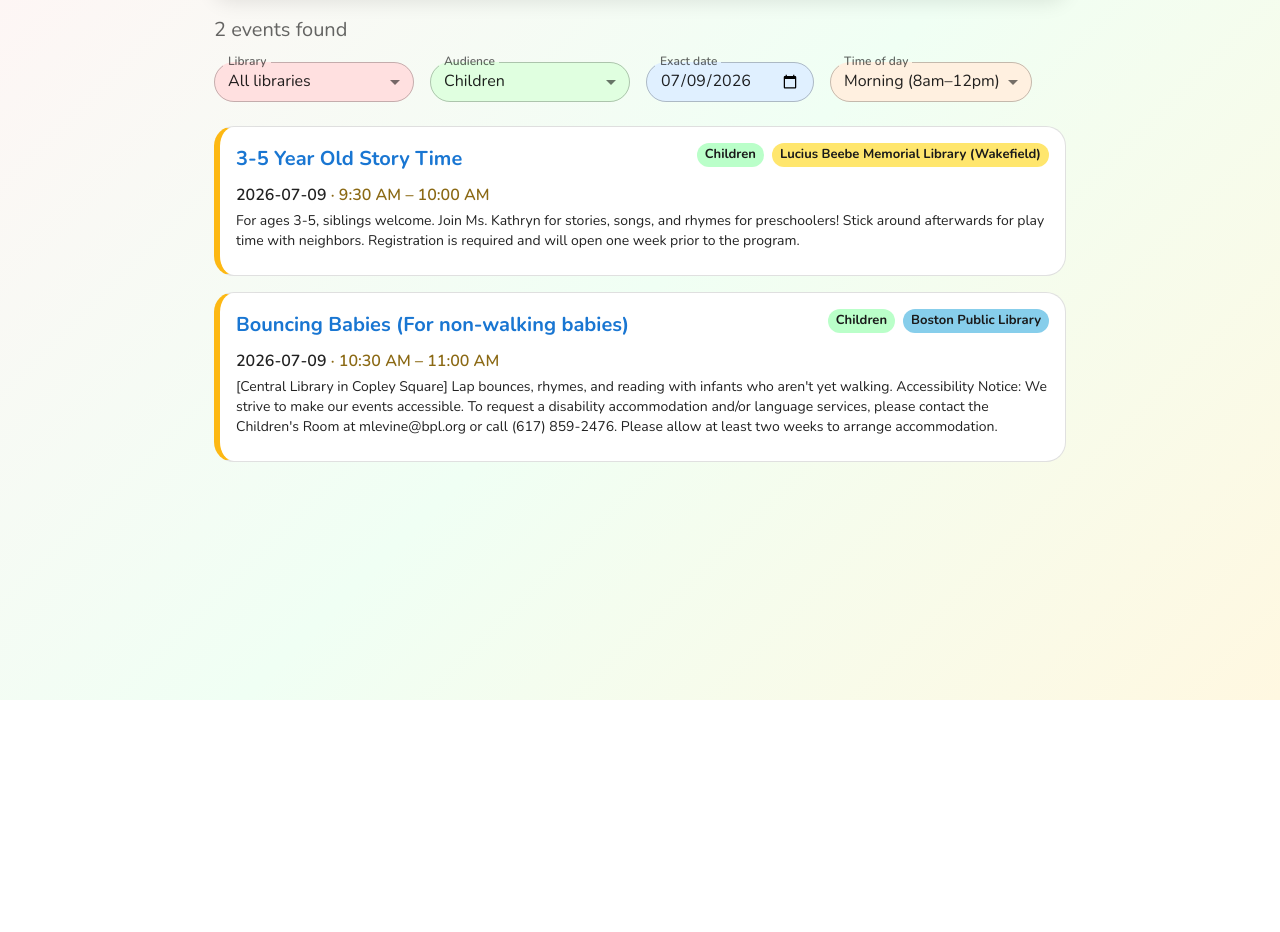
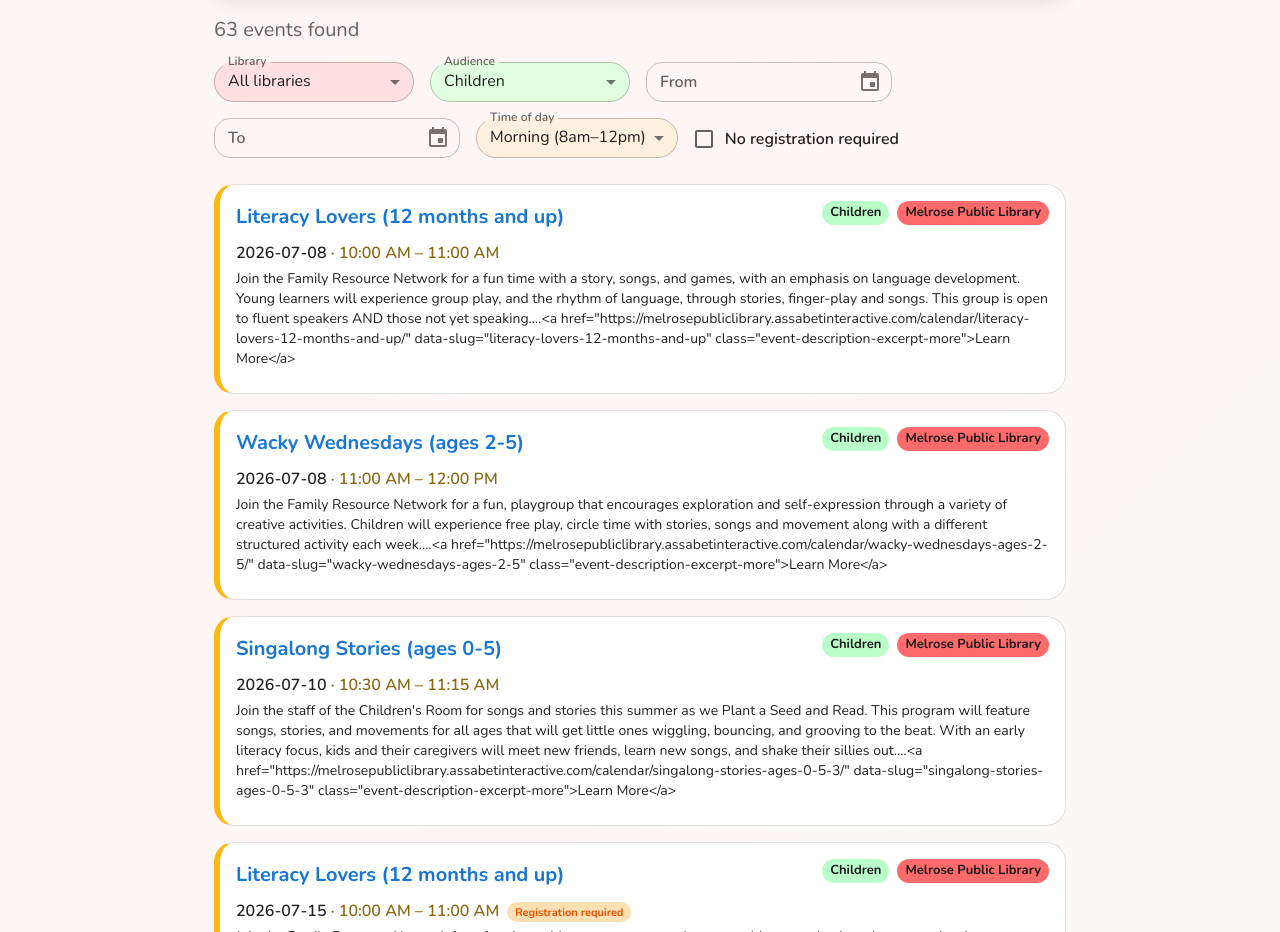
Before and after one commit to deniseileen/library-events, a React (Vite) app: page / in a window 1280 px wide. Shown: the part 100-1032 px from the top of the page. Before the commit the page ends 800 px from the top, so only its background shows below. Built offline with nearby package versions, Linux system fonts and the light colour scheme.

Commit message:
registration scraper, chip, and filter

```diff
--- a/package.json
+++ b/package.json
@@ -14,6 +14,8 @@
     "@emotion/react": "^11.14.0",
     "@emotion/styled": "^11.14.1",
     "@mui/material": "^9.2.0",
+    "@mui/x-date-pickers": "^9.8.0",
+    "dayjs": "^1.11.21",
     "react": "^19.2.7",
     "react-dom": "^19.2.7"
   },
@@ -24,7 +26,6 @@
     "@vitejs/plugin-react": "^6.0.3",
     "cheerio": "^1.2.0",
     "oxlint": "^1.71.0",
-
     "tsx": "^4.23.0",
     "typescript": "~6.0.2",
     "vite": "^8.1.1"
--- a/src/components/EventCard.tsx
+++ b/src/components/EventCard.tsx
@@ -91,6 +91,20 @@ export default function EventCard({ event }: EventCardProps) {
               {' – '}{formatTime(event.endTime)}
             </Box>
           )}
+          {event.registrationRequired && (
+            <Chip
+              label="Registration required"
+              size="small"
+              sx={{
+                ml: 1,
+                backgroundColor: '#FFE0B2',
+                color: '#E65100',
+                fontWeight: 700,
+                height: 20,
+                '& .MuiChip-label': { fontSize: 11, px: 1, lineHeight: 1.2, py: 0 },
+              }}
+            />
+          )}
         </Typography>
         <Typography variant="body2" color="text.secondary">
           {event.description}
--- a/src/components/EventFilters.tsx
+++ b/src/components/EventFilters.tsx
@@ -1,15 +1,18 @@
 import {
   Checkbox,
+  FormControlLabel,
   FormControl,
   InputLabel,
   ListItemText,
   Select,
   MenuItem,
-  TextField,
   Stack,
   Button,
   Box,
 } from '@mui/material'
+import { LocalizationProvider, DatePicker } from '@mui/x-date-pickers'
+import { AdapterDayjs } from '@mui/x-date-pickers/AdapterDayjs'
+import type { Dayjs } from 'dayjs'
 import { TIME_GROUPS } from '../colors'
 
 function SelectAllClear({
@@ -94,10 +97,12 @@ interface EventFiltersProps {
   audiences: string[]
   selectedAudiences: string[]
   onAudiencesChange: (audiences: string[]) => void
-  exactDate: string
-  onExactDateChange: (date: string) => void
+  dateRange: [Dayjs | null, Dayjs | null]
+  onDateRangeChange: (range: [Dayjs | null, Dayjs | null]) => void
   timeGroups: string[]
   onTimeGroupsChange: (groups: string[]) => void
+  noRegistrationOnly: boolean
+  onNoRegistrationOnlyChange: (v: boolean) => void
 }
 
 export default function EventFilters({
@@ -107,12 +112,15 @@ export default function EventFilters({
   audiences,
   selectedAudiences,
   onAudiencesChange,
-  exactDate,
-  onExactDateChange,
+  dateRange,
+  onDateRangeChange,
   timeGroups,
   onTimeGroupsChange,
+  noRegistrationOnly,
+  onNoRegistrationOnlyChange,
 }: EventFiltersProps) {
   return (
+    <LocalizationProvider dateAdapter={AdapterDayjs}>
       <Stack direction="row" sx={{ mb: 3, flexWrap: 'wrap', gap: 2 }}>
         <MultiSelect
           label="Library"
@@ -130,14 +138,33 @@ export default function EventFilters({
           onChange={onAudiencesChange}
           bgColor="#E0FFE0"
         />
-      <TextField
-        size="small"
-        type="date"
-        label="Exact date"
-        value={exactDate}
-        onChange={(e) => onExactDateChange(e.target.value)}
-        slotProps={{ inputLabel: { shrink: true } }}
-        sx={{ minWidth: { xs: '100%', sm: 160 }, '& .MuiOutlinedInput-root': { backgroundColor: '#E0F0FF', borderRadius: 3 } }}
+        <DatePicker
+          label="From"
+          value={dateRange[0]}
+          onChange={(v) => onDateRangeChange([v, dateRange[1]])}
+          slotProps={{
+            textField: {
+              size: 'small',
+              sx: {
+                minWidth: { xs: '100%', sm: 140 },
+                '& .MuiOutlinedInput-root': { backgroundColor: '#E0F0FF', borderRadius: 3 },
+              },
+            },
+          }}
+        />
+        <DatePicker
+          label="To"
+          value={dateRange[1]}
+          onChange={(v) => onDateRangeChange([dateRange[0], v])}
+          slotProps={{
+            textField: {
+              size: 'small',
+              sx: {
+                minWidth: { xs: '100%', sm: 140 },
+                '& .MuiOutlinedInput-root': { backgroundColor: '#E0F0FF', borderRadius: 3 },
+              },
+            },
+          }}
         />
         <MultiSelect
           label="Time of day"
@@ -147,6 +174,18 @@ export default function EventFilters({
           onChange={onTimeGroupsChange}
           bgColor="#FFF0E0"
         />
+        <FormControlLabel
+          control={
+            <Checkbox
+              checked={noRegistrationOnly}
+              onChange={(e) => onNoRegistrationOnlyChange(e.target.checked)}
+              sx={{ '&.Mui-checked': { color: '#2E7D32' } }}
+            />
+          }
+          label="No registration required"
+          sx={{ whiteSpace: 'nowrap', '& .MuiTypography-root': { fontWeight: 600 } }}
+        />
       </Stack>
+    </LocalizationProvider>
   )
 }
--- a/src/components/EventList.tsx
+++ b/src/components/EventList.tsx
@@ -5,19 +5,18 @@ import eventData from '../data/events.json'
 import EventFilters from './EventFilters'
 import { getTimeGroup } from '../colors'
 import EventCard from './EventCard'
+import type { Dayjs } from 'dayjs'
 
 const events = eventData as Event[]
 
-const tomorrow = new Date()
-tomorrow.setDate(tomorrow.getDate() + 1)
-const defaultDateStr = tomorrow.toISOString().slice(0, 10)
 const allLibraries = [...new Set(events.map((e) => e.library))].sort()
 
 export default function EventList() {
   const [selectedLibraries, setSelectedLibraries] = useState<string[]>(allLibraries)
   const [selectedAudiences, setSelectedAudiences] = useState<string[]>(['Children'])
-  const [exactDate, setExactDate] = useState(defaultDateStr)
+  const [dateRange, setDateRange] = useState<[Dayjs | null, Dayjs | null]>([null, null])
   const [timeGroups, setTimeGroups] = useState<string[]>(['Morning (8am–12pm)'])
+  const [noRegistrationOnly, setNoRegistrationOnly] = useState(false)
 
   const libraries = useMemo(() => allLibraries, [])
 
@@ -32,14 +31,18 @@ export default function EventList() {
         if (selectedLibraries.length > 0 && !selectedLibraries.includes(e.library)) return false
         if (selectedAudiences.length > 0 && !e.audience) return false
         if (selectedAudiences.length > 0 && !selectedAudiences.includes(e.audience!)) return false
-        if (exactDate && e.date !== exactDate) return false
+        if (dateRange[0] && dateRange[1]) {
+          const d = e.date
+          if (d < dateRange[0].format('YYYY-MM-DD') || d > dateRange[1].format('YYYY-MM-DD')) return false
+        }
         if (timeGroups.length > 0) {
           const g = getTimeGroup(e.startTime)
           if (!g || !timeGroups.includes(g)) return false
         }
+        if (noRegistrationOnly && e.registrationRequired) return false
         return true
       }),
-    [selectedLibraries, selectedAudiences, exactDate, timeGroups]
+    [selectedLibraries, selectedAudiences, dateRange, timeGroups, noRegistrationOnly]
   )
 
   return (
@@ -69,10 +72,12 @@ export default function EventList() {
         audiences={audiences}
         selectedAudiences={selectedAudiences}
         onAudiencesChange={setSelectedAudiences}
-        exactDate={exactDate}
-        onExactDateChange={setExactDate}
+        dateRange={dateRange}
+        onDateRangeChange={setDateRange}
         timeGroups={timeGroups}
         onTimeGroupsChange={setTimeGroups}
+        noRegistrationOnly={noRegistrationOnly}
+        onNoRegistrationOnlyChange={setNoRegistrationOnly}
       />
       {filtered.length === 0 ? (
         <Typography color="text.secondary">No events found for the selected filters.</Typography>
--- a/src/types/events.ts
+++ b/src/types/events.ts
@@ -8,4 +8,5 @@ export interface Event {
   library: string
   url?: string
   audience?: string
+  registrationRequired?: boolean
 }
```
Also changed, not shown: scripts/scrape.ts (+12 -0 lines), src/data/events.json, 1 other file (tests, documents, lock files or other folders). Lines whose indentation alone changed are shown as unchanged.
